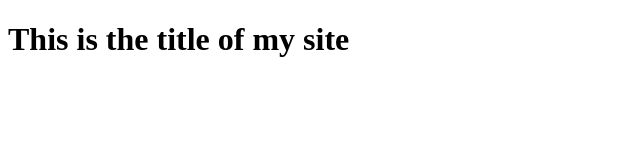
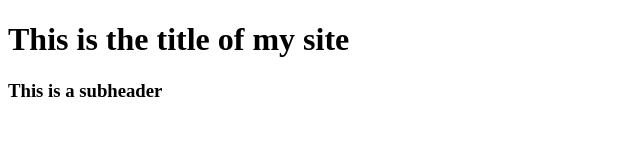
Before and after one commit to zoekrnvt/git_exercise, a plain HTML site: page index.html in a window 1280 px wide. Shown: the whole page, without its empty margins (0-640 px from the left). Drawn offline with Linux system fonts and the light colour scheme.

Commit message:
added a subheader to my index file

```diff
--- a/index.html
+++ b/index.html
@@ -5,6 +5,6 @@
 </head>
 <body>
 	<h1>This is the title of my site</h1>
-
+	<h3>This is a subheader</h3>
 </body>
 </html>
```
